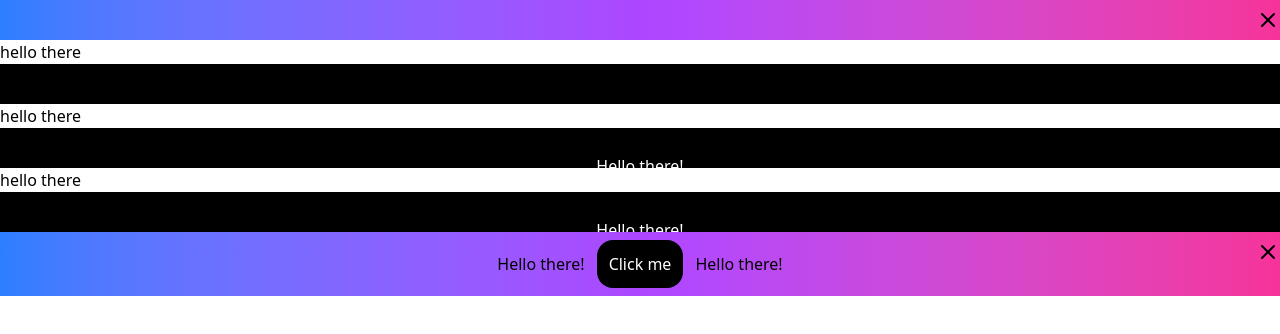
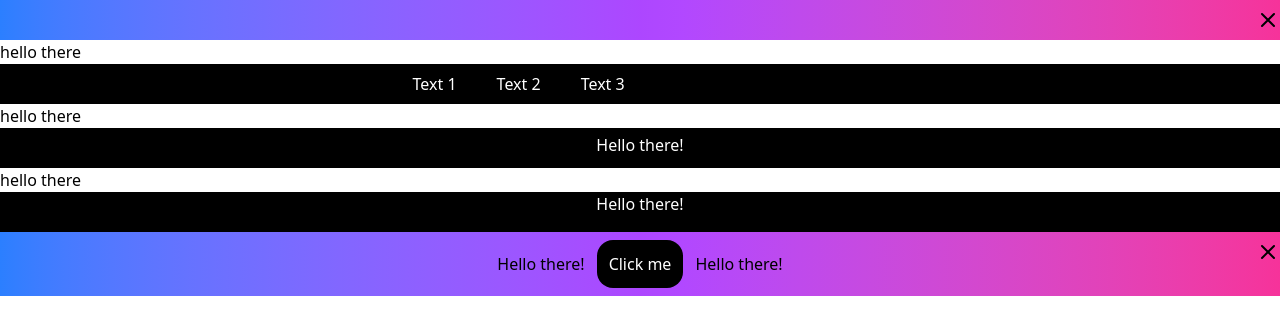
Before and after one commit to Pradikshan/react-animated-banner, a React (Vite) app: page / in a window 1280 px wide. Shown: the top 334 px of the page. Built offline with nearby package versions, Linux system fonts and the light colour scheme.

Commit message:
Made minor change

```diff
--- a/src/App.tsx
+++ b/src/App.tsx
@@ -14,10 +14,14 @@ function App() {
         </Banner>
         <p>hello there</p>
 
-        <Banner animation="carousel" closeIconVisible={true} duration={6}>
+        <Banner
+          animation="carousel"
+          closeIconVisible={true}
+          animationDuration={10}
+        >
           <>
             {arr.map((item, index) => (
-              <p key={index} className="text-white">
+              <p key={index} className="text-white mx-5">
                 {" "}
                 {item}
               </p>
@@ -25,11 +29,11 @@ function App() {
           </>
         </Banner>
         <p>hello there</p>
-        <Banner duration={1.5} animation="verticalCarousel">
+        <Banner animationDuration={1.5} animation="verticalCarousel">
           <p className="text-white">Hello there!</p>
         </Banner>
         <p>hello there</p>
-        <Banner duration={2} animation="verticalCarousel">
+        <Banner animationDuration={2} animation="verticalCarousel">
           <p className="text-white">Hello there!</p>
         </Banner>
 
```
